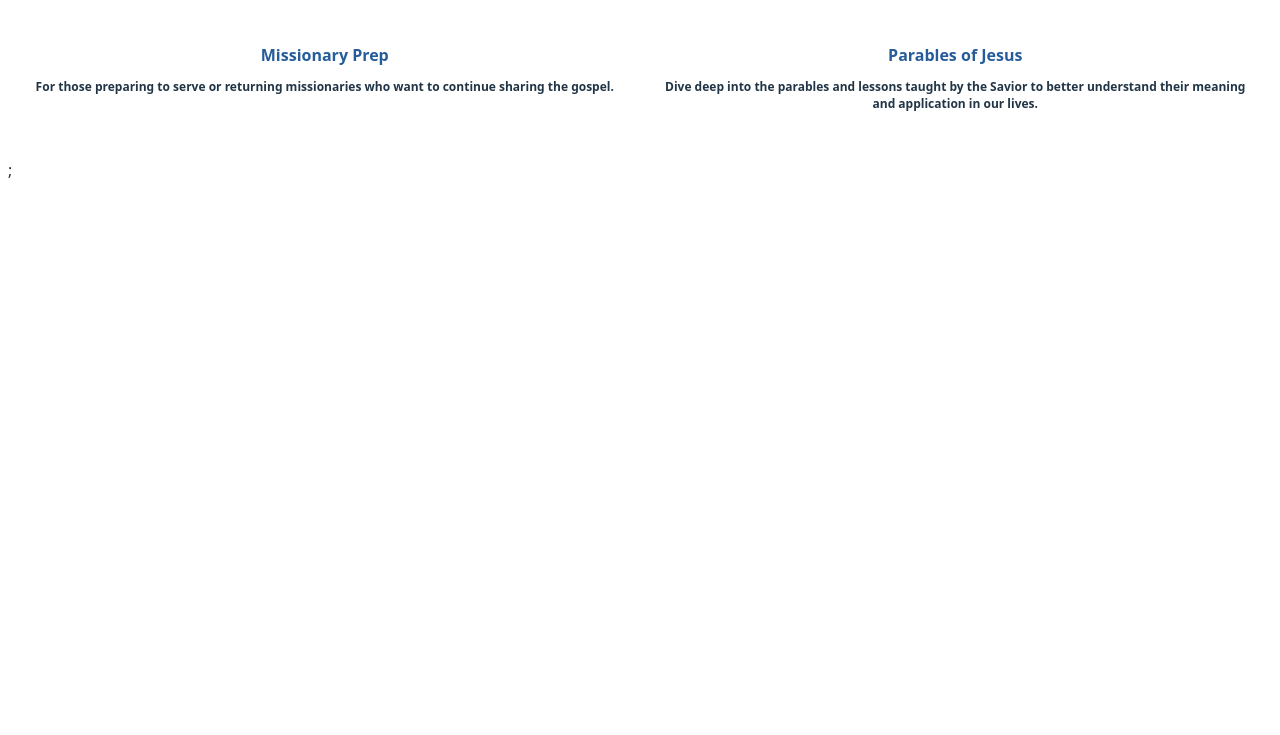
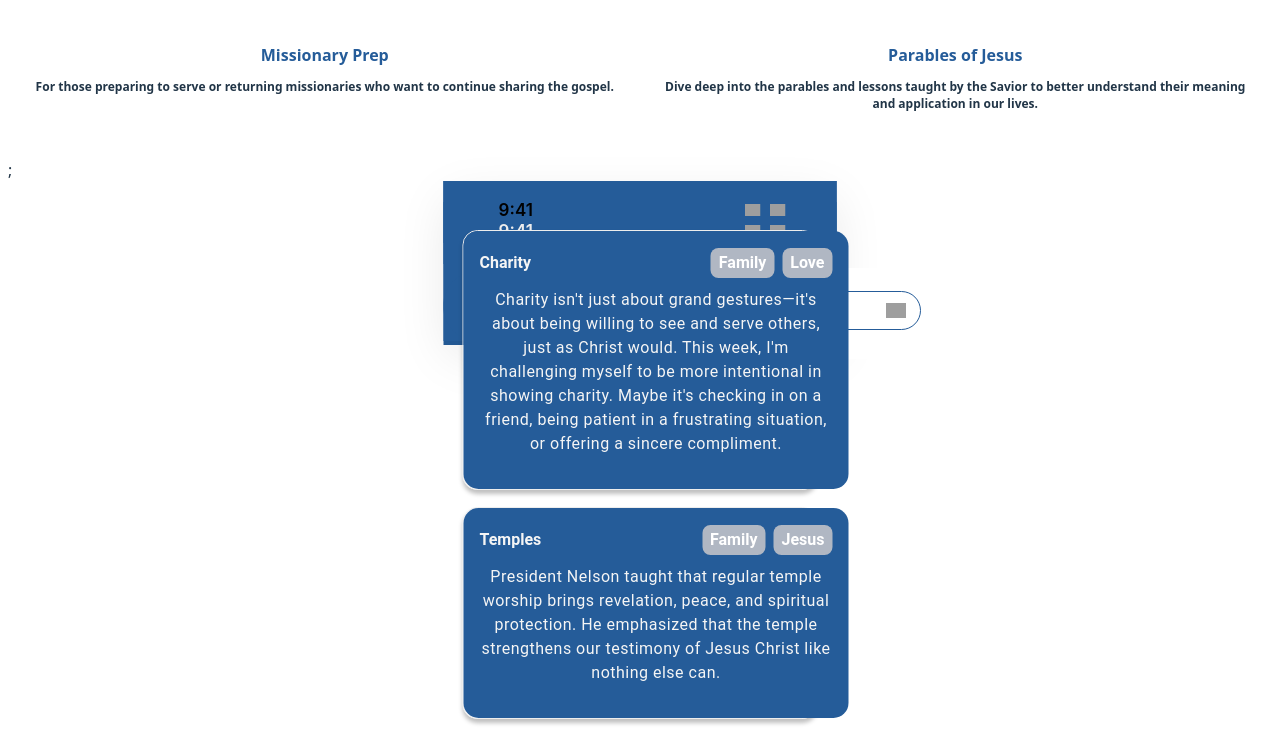
Before and after one commit to TaytGodwin/IS401Project, a React (Vite) app in the folder frontend/: page / in a window 1280 px wide. Shown: the part 4726-5461 px from the top of the page. Before the commit the page ends 4915 px from the top, so only its background shows below. Built offline with nearby package versions, Linux system fonts and the light colour scheme; grey boxes are pictures that could not be loaded.

Commit message:
add notes app to app.tsx

```diff
--- a/frontend/src/App.tsx
+++ b/frontend/src/App.tsx
@@ -1,23 +1,23 @@
-import { useState } from 'react'
+import { useState } from 'react';
 import LoginPage from './components/Login/LoginPage';
 import StudyDashboard from './components/Home/StudyDashboard';
 import NotableApp from './components/CreatePost/NotableApp';
 import NotesApp from './components/Notes Page/NotesApp';
 import './App.css';
 
-import Layout from './components/Layout/Layout'
+import Layout from './components/Layout/Layout';
 import React from 'react';
 import PublicGroupsPage from './components/Groups';
 
 function App() {
   return (
     <>
-    <Layout>
-      <LoginPage />;
-      <StudyDashboard />;
-      <PublicGroupsPage />;
-    </Layout>
-
+      <Layout>
+        <LoginPage />;
+        <StudyDashboard />;
+        <PublicGroupsPage />;
+        <NotesApp />
+      </Layout>
     </>
   );
 }
```
